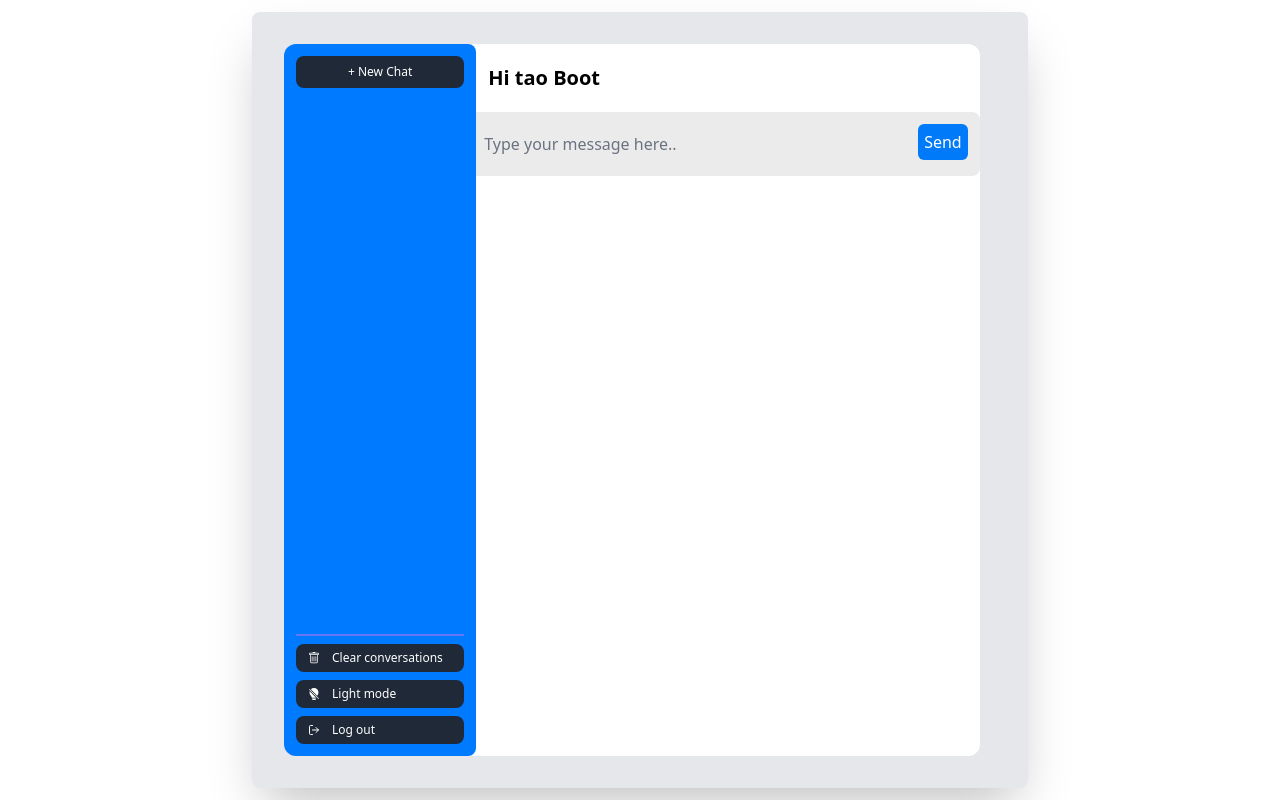
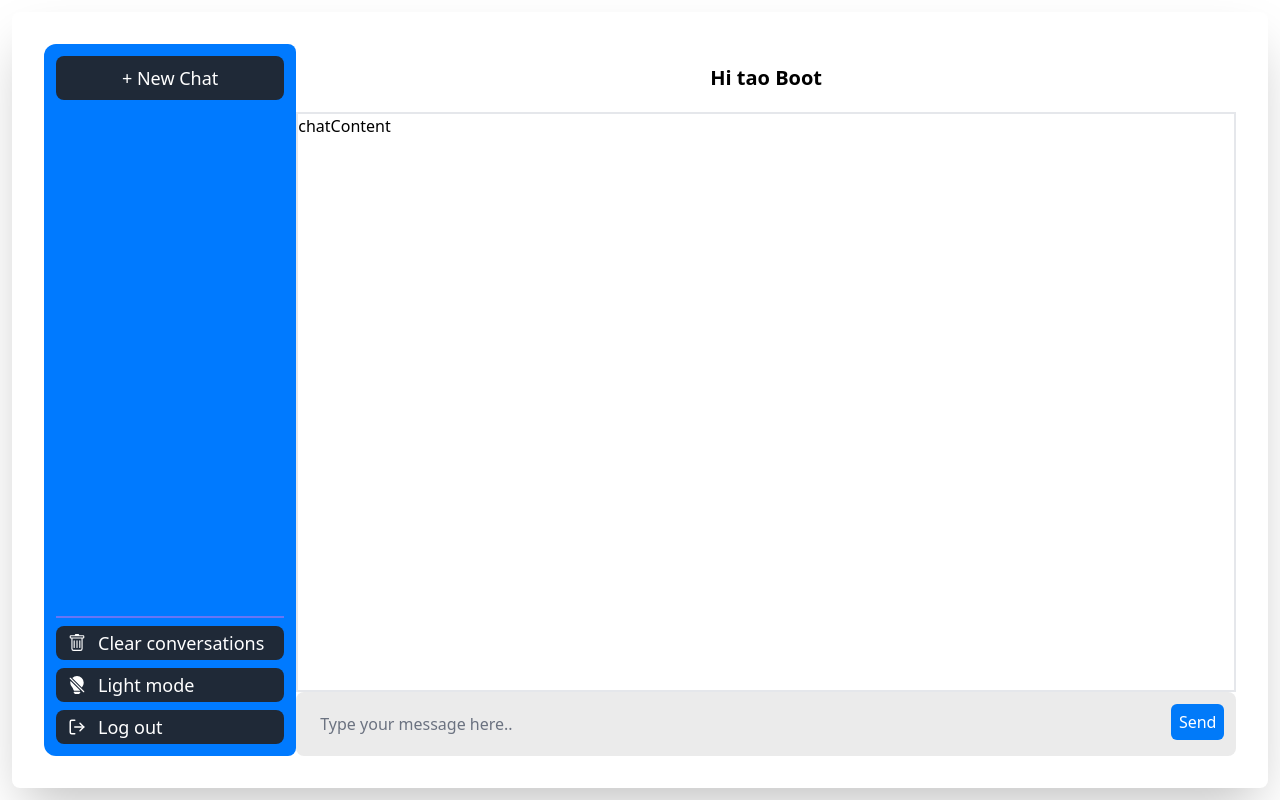
Before and after one commit to thomas-tang-2304/myChatGPT, a Next.js app: page / in a window 1280 px wide. Built offline with nearby package versions, Linux system fonts and the light colour scheme.

Commit message:
fixed some bugs

```diff
--- a/src/components/Chat/ChatSpace.tsx
+++ b/src/components/Chat/ChatSpace.tsx
@@ -26,13 +26,13 @@ export default function ChatSpace({ info }: ChatProps) {
 
     return (
 
-        <div className={`h-full flex p-8 bg-gray-200 rounded-lg shadow-2xl`}>
+        <div className={`h-full flex p-8 bg-white rounded-lg shadow-2xl`}>
 
-            <div className={`w-[27%] z-10`}>
+            <div className={`w-80`}>
                 <Sidebar />
             </div>
-            <div className={`h-full w-[73%] bg-secondary relative -left-4 rounded-r-xl`}>
-                <ChatBody/>
+            <div className={`h-full w-full bg-secondary rounded-r-xl`}>
+                <ChatBody />
                 {/* <p className='justify-center shadow-lg h-full flex items-center'>Chat Space</p> */}
 
             </div>
--- a/src/components/ChatBody/ChatBody.tsx
+++ b/src/components/ChatBody/ChatBody.tsx
@@ -1,4 +1,5 @@
 import React from 'react'
+import ChatContent from './ChatContent/chatContent'
 import TitleHeader from './ChatHeader/titleHeader'
 import ChatText from './ChatText/chatText'
 
@@ -6,9 +7,10 @@ const ChatBody = () => {
 
   return (
 
-    <div>
-      <TitleHeader/>
-      <ChatText/>
+    <div className='flex flex-col justify-between items-center h-full w-full'>
+      <TitleHeader />
+      <ChatContent />
+      <ChatText />
     </div>
   )
 }
--- /dev/null
+++ b/src/components/ChatBody/ChatContent/chatContent.tsx
@@ -0,0 +1,11 @@
+import React from 'react'
+
+type Props = {}
+
+const ChatContent = (props: Props) => {
+    return (
+        <div className='flex-3 w-full border-2 h-full justify-center items-center'>chatContent</div>
+    )
+}
+
+export default ChatContent
--- a/src/components/ChatBody/ChatHeader/titleHeader.tsx
+++ b/src/components/ChatBody/ChatHeader/titleHeader.tsx
@@ -2,8 +2,8 @@ import React from 'react'
 
 const TitleHeader = () => {
   return (
-    <div className='py-5 px-7 text-xl font-bold'>
-        <h1>Hi tao Boot</h1>
+    <div className='py-5 px-7 text-xl font-bold flex-1'>
+      <h1>Hi tao Boot</h1>
     </div>
   )
 }
--- a/src/components/ChatBody/ChatText/chatText.tsx
+++ b/src/components/ChatBody/ChatText/chatText.tsx
@@ -2,13 +2,13 @@ import React from 'react'
 // import  FiSend  from "react-icons/ai";
 const ChatText = () => {
   return (
-      <div className=' bg-[#EBEBEB] text-white flex justify-between p-3 rounded-lg '>
-        <input type="text" className='focus:outline-none border-none w-full bg-[#EBEBEB] text-[#C1C1C1]' placeholder="Type your message here.."/>
-        <button className='text-white bg-[#017AF9] w-14 h-9 cursor-pointer rounded-md leading-9'>
-          <span>Send</span>
-          {/* <FiSend/> */}
-        </button>
-      </div>
+    <div className=' bg-[#EBEBEB] text-white flex justify-between p-3 rounded-lg flex-1 w-full'>
+      <input type="text" className='w-full border-none focus:ring-0 bg-[#EBEBEB] text-[#C1C1C1]' placeholder="Type your message here.." />
+      <button className='text-white bg-[#017AF9] w-14 h-9 cursor-pointer rounded-md leading-9'>
+        <span>Send</span>
+        {/* <FiSend/> */}
+      </button>
+    </div>
   )
 }
 
--- a/src/components/Sidebar/index.tsx
+++ b/src/components/Sidebar/index.tsx
@@ -6,7 +6,9 @@ import { BsFillLightbulbOffFill } from 'react-icons/bs';
 export default function Sidebar() {
   const buttonClassNames = `
     text-white
-    text-xs
+    text-lg
+    flex
+    items-center
 
     w-full
 
@@ -27,7 +29,7 @@ export default function Sidebar() {
     <>
       <div className='content-between grid p-3 bg-primary font-white h-full text-white-900 rounded-l-xl rounded-r-lg'>
         <div>
-          <button type="button" className={`${buttonClassNames} dark:border-gray-700`}>+ New Chat</button>
+          <button type="button" className={`${buttonClassNames} dark:border-gray-700 justify-center`}>+ New Chat</button>
         </div>
         <div className='flex flex-col gap-2 border-t-2 border-indigo-500 pt-2'>
           <button type="button" className={`${buttonClassNames} dark:border-gray-700 flex leading-3`}>
--- a/src/pages/index.tsx
+++ b/src/pages/index.tsx
@@ -26,9 +26,8 @@ export default function Home() {
         <meta name="viewport" content="width=device-width, initial-scale=1" />
         <link rel="icon" href="/favicon.ico" />
       </Head>
-      <div className={`container p-3 h-[100vh] w-[800px] mx-auto`}>
-
-        <ChatSpace info={info}/>
+      <div className={`container p-3 h-[100vh] w-full mx-auto`}>
+        <ChatSpace info={info} />
       </div>
     </>
 
```
Also changed, not shown: 1 other file (tests, documents, lock files or other folders).
